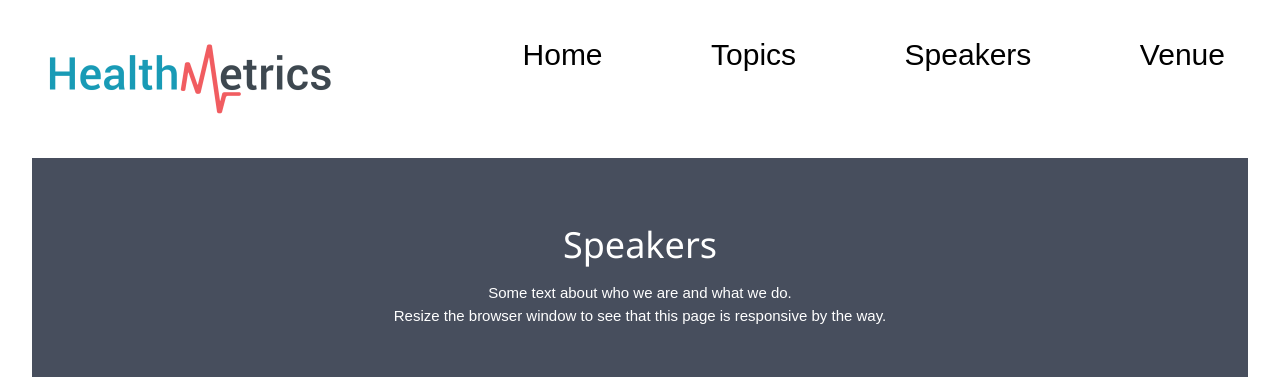
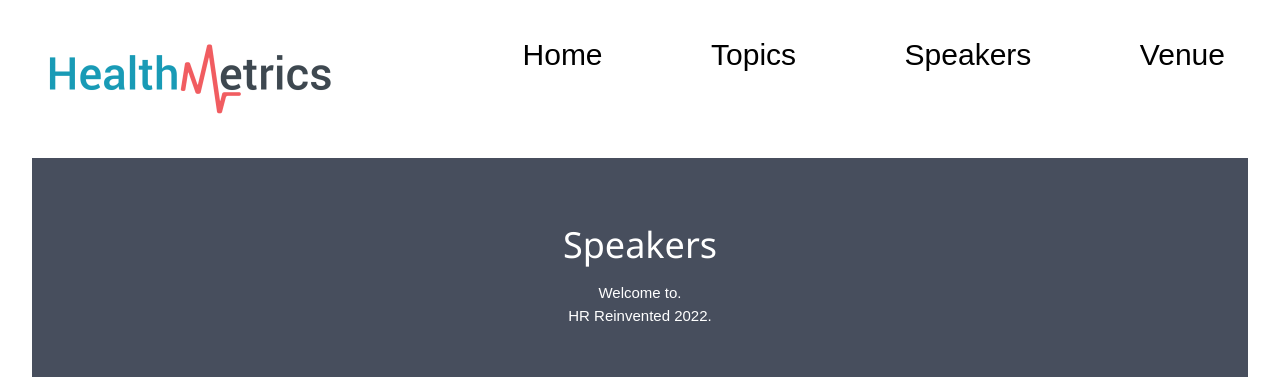
Before and after one commit to HusseinSeid/HRREINVENTED2022, a plain HTML site: page speaker.html in a window 1280 px wide. Shown: the top 386 px of the page. Drawn offline with nearby package versions, Linux system fonts and the light colour scheme.

Commit message:
Update speaker.html

```diff
--- a/speaker.html
+++ b/speaker.html
@@ -129,8 +129,8 @@ html {
 	<!-- Top bar starts  -->
         <div class="about-section">
             <h1>Speakers</h1>
-            <p>Some text about who we are and what we do.</p>
-            <p>Resize the browser window to see that this page is responsive by the way.</p>
+            <p>Welcome to.</p>
+            <p>HR Reinvented 2022.</p>
           </div>
 
           <!--<h2 style="text-align:center">Our Team</h2>-->
```
